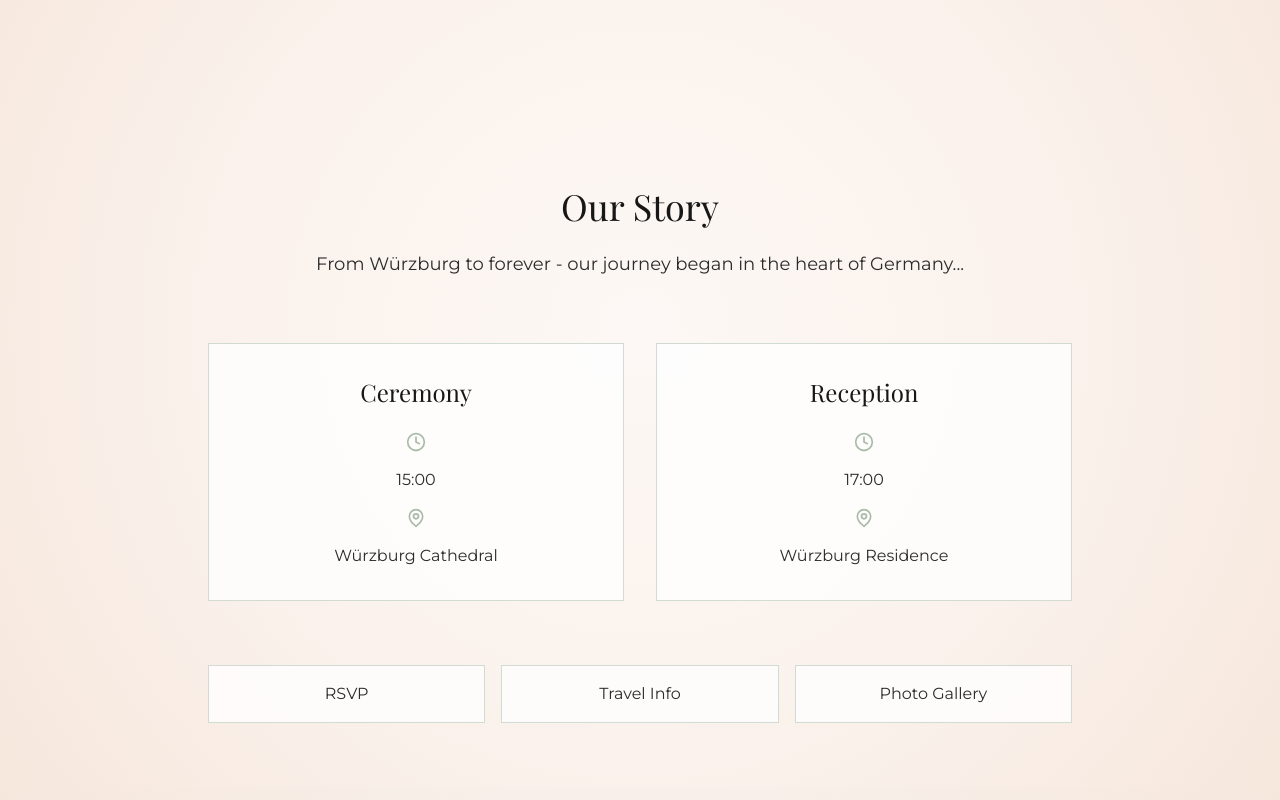
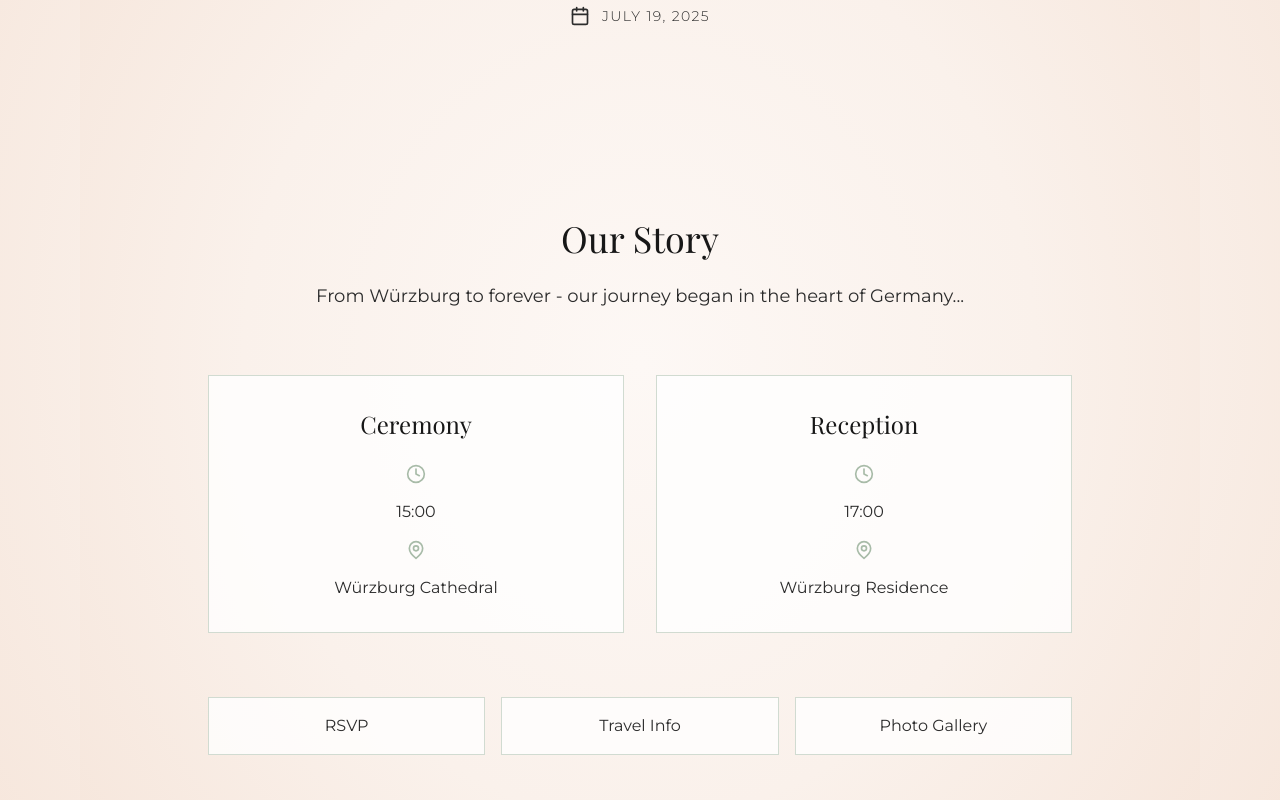
Before and after one commit to Jonesman-hub/wedding-website, a React (Vite) app: page / in a window 1280 px wide. Shown: the part 380-1180 px from the top of the page. Built offline with nearby package versions, Linux system fonts and the light colour scheme; no server answers; a web font is replaced by a local one.

Commit message:
Update App.jsx to include TravelPage link

```diff
--- a/src/App.jsx
+++ b/src/App.jsx
@@ -2,7 +2,7 @@
 import React, { useState } from 'react';
 import TabSystem from './components/TabSystem';
 import PhotoGallery from './components/PhotoGallery';
-import { RSVPForm, RSVPDashboard } from './components/RSVPForm';
+import { RSVPForm } from './components/RSVPForm';
 import HomePage from './components/HomePage';
 import TravelPage from './components/TravelPage';
 
@@ -48,12 +48,9 @@ function App() {
       case 'photos':
         return <PhotoGallery currentLang={currentLang} />;
       case 'rsvp':
-        return (
-          <div>
-            <RSVPForm onSubmit={handleRSVPSubmit} currentLang={currentLang} />
-            <RSVPDashboard rsvpList={rsvpList} currentLang={currentLang} />
-          </div>
-        );
+        return <RSVPForm onSubmit={handleRSVPSubmit} currentLang={currentLang} />;
+      case 'travel':
+        return <TravelPage currentLang={currentLang} />;
       default:
         return null;
     }
@@ -92,15 +89,14 @@ function App() {
         </div>
       </nav>
 
-      {/* Home Page */}
-      {activeTab === 'home' && <HomePage currentLang={currentLang} />}
-
       {/* Tab Content */}
-      {activeTab !== 'home' && (
-        <div className="max-w-6xl mx-auto px-4 py-8">
-          {getTabContent(activeTab)}
-        </div>
-      )}
+      <div className="max-w-6xl mx-auto px-4 py-8">
+        {activeTab === 'home' ? (
+          <HomePage currentLang={currentLang} />
+        ) : (
+          getTabContent(activeTab)
+        )}
+      </div>
     </div>
   );
 }
```
